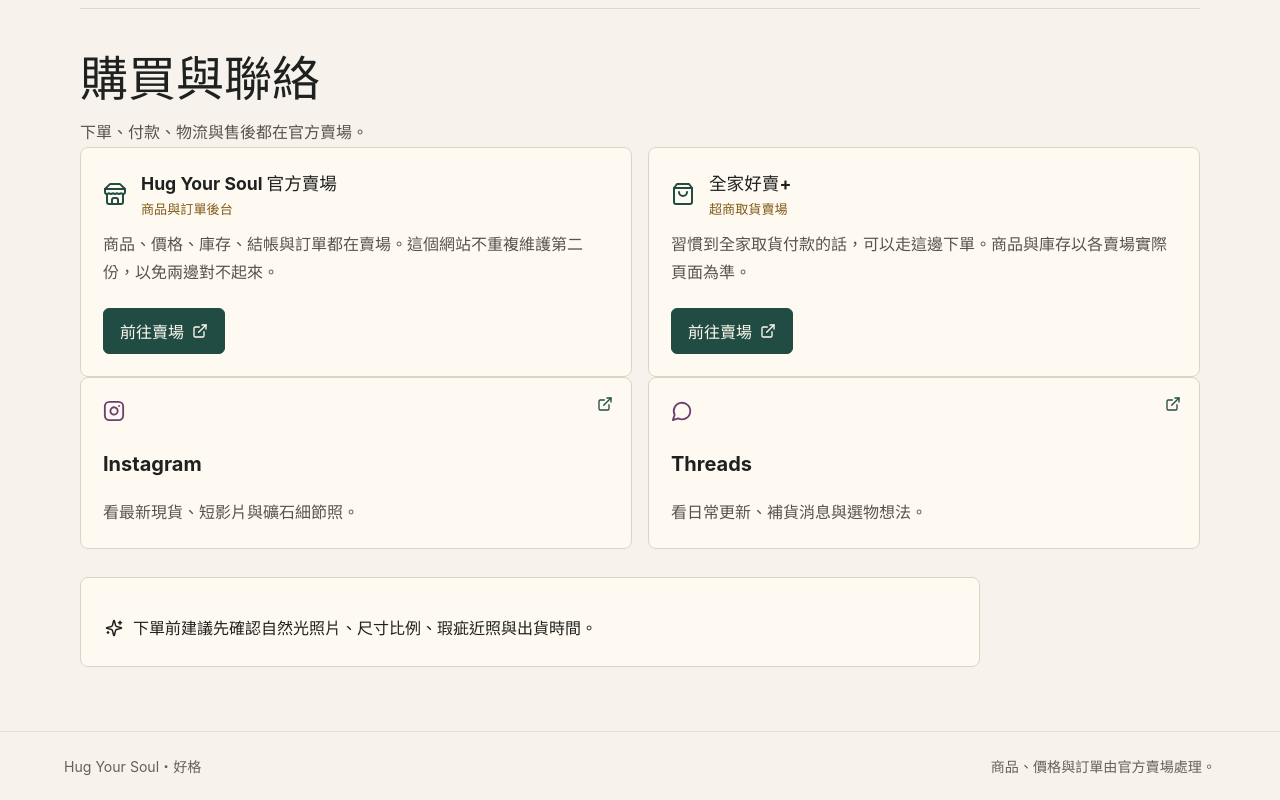
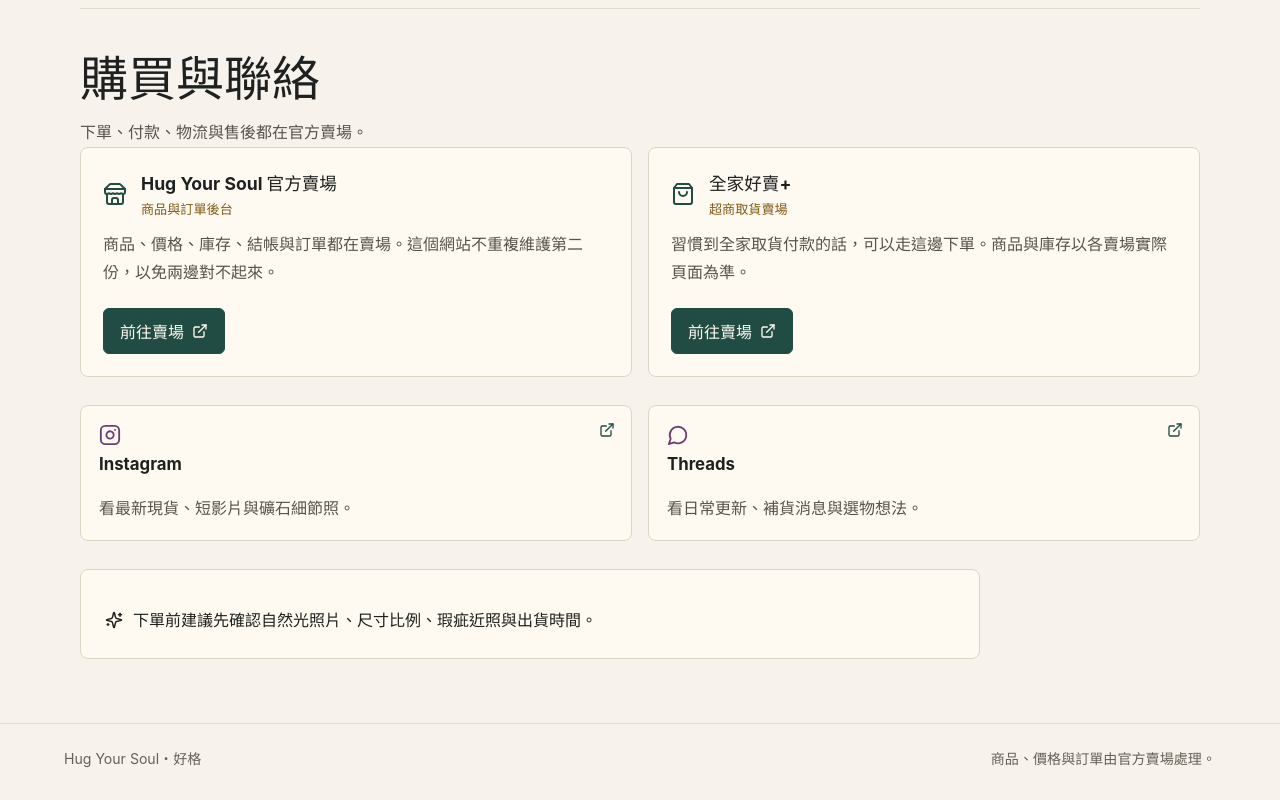
Before and after one commit to hugyour-soul/hugyour-soul-brand-site, a React (Vite) app: page / in a window 1280 px wide. Shown: the part 3171-3971 px from the top of the page. Built offline with nearby package versions, Linux system fonts and the light colour scheme.

Commit message:
購買區分成兩群：賣場與社群之間補上間距，社群卡做小一號

```diff
--- a/src/styles.css
+++ b/src/styles.css
@@ -394,14 +394,15 @@
   display: grid;
   grid-template-columns: repeat(2, minmax(0, 1fr));
   gap: 16px;
+  margin-top: 28px;
 }
 
 .social-card {
   position: relative;
   display: grid;
   align-content: start;
-  gap: 10px;
-  padding: 22px;
+  gap: 8px;
+  padding: 18px;
   color: inherit;
   text-decoration: none;
 }
@@ -412,14 +413,13 @@
 
 .social-card > svg:last-child {
   position: absolute;
-  right: 18px;
-  top: 18px;
+  right: 16px;
+  top: 16px;
   color: #214c43;
 }
 
 .social-card span {
-  margin-top: 20px;
-  font-size: 1.25rem;
+  font-size: 1.05rem;
   font-weight: 700;
 }
 
```
